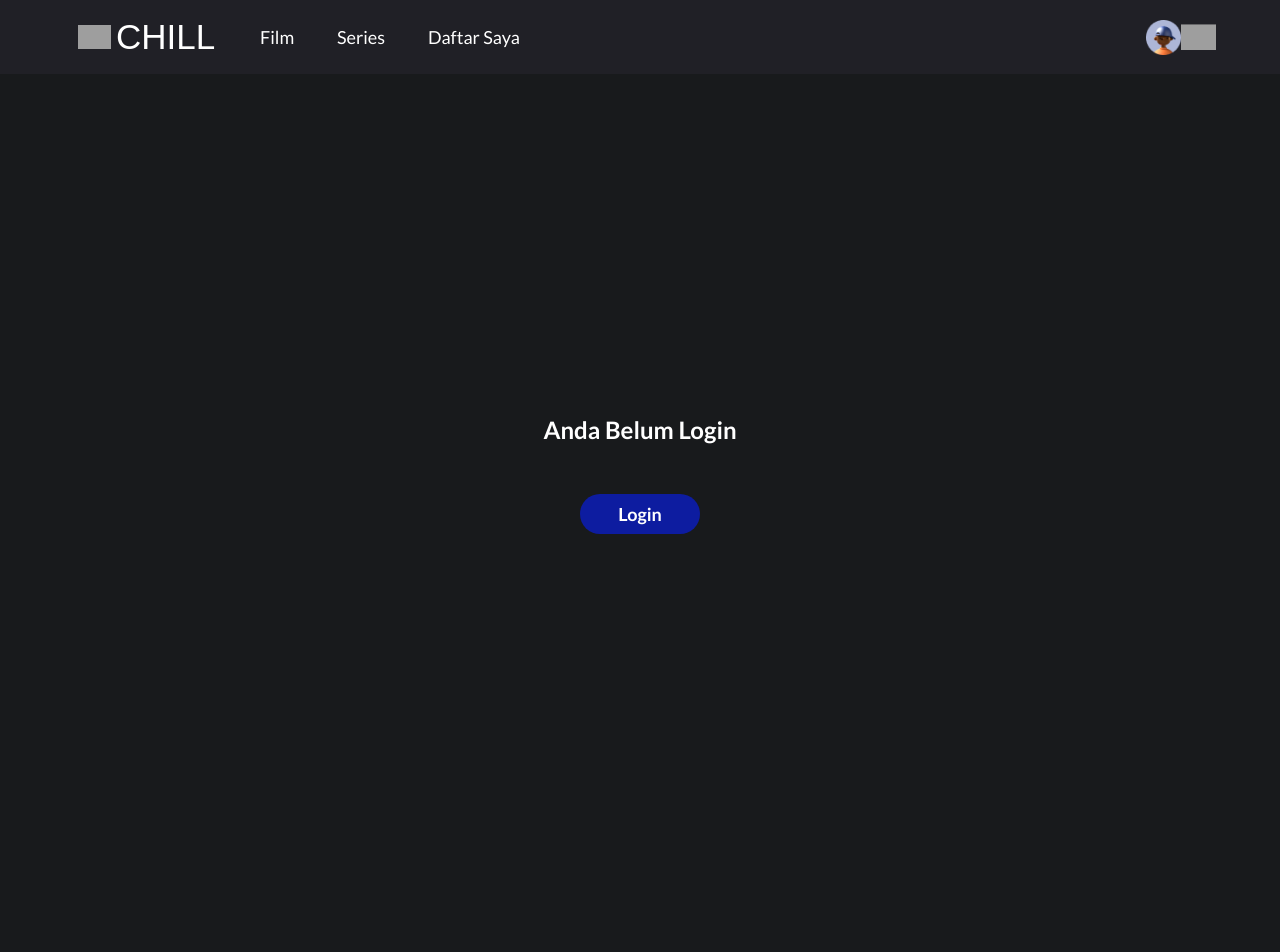
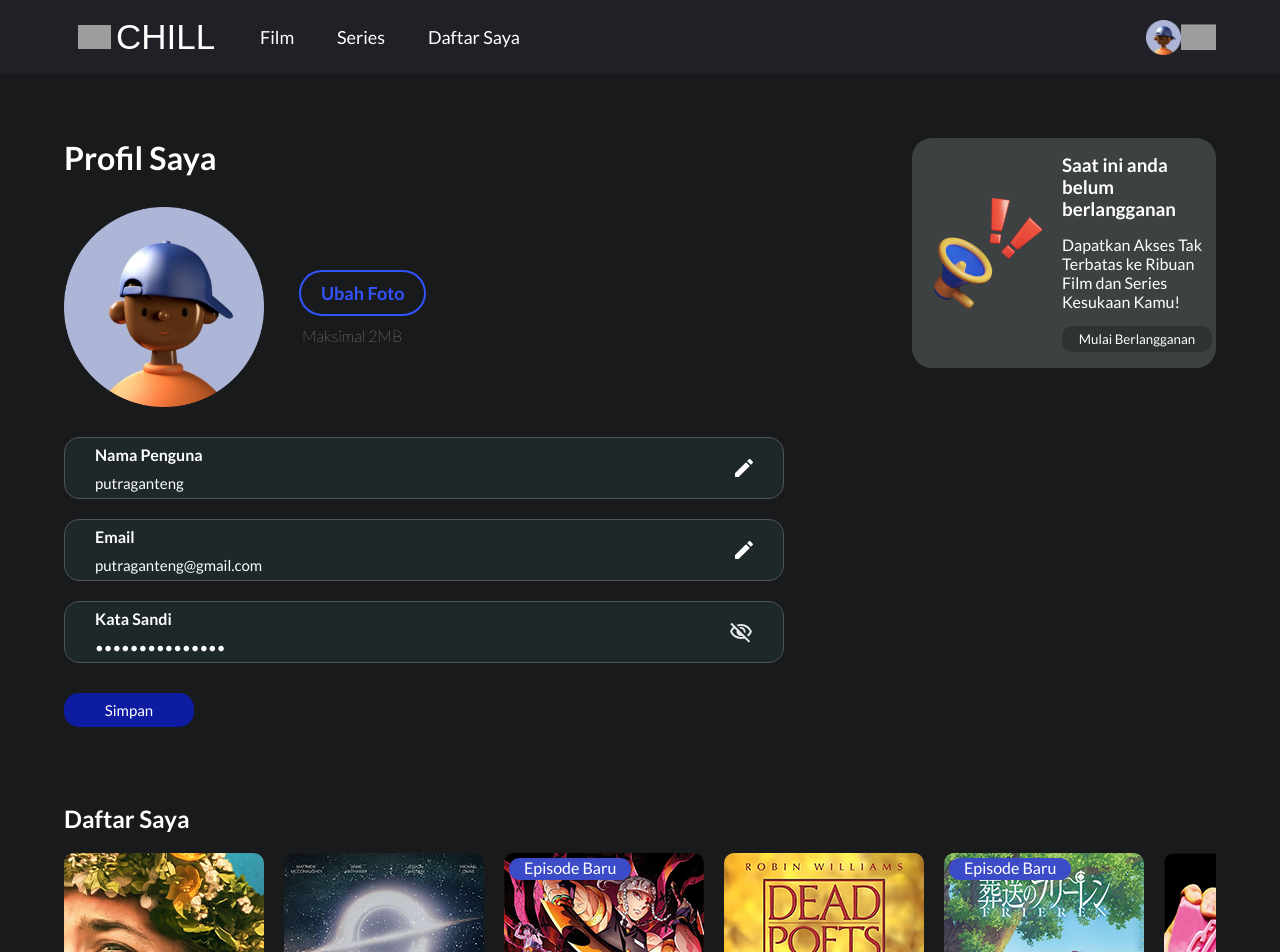
Before and after one commit to DittoAdrian/Chill_Movie_React, a React (Vite) app: page /homepage/profile in a window 1280 px wide. Shown: the top 952 px of the page. Before the commit the page ends 874 px from the top, so only its background shows below. Built offline with nearby package versions, Linux system fonts and the light colour scheme; grey boxes are pictures that could not be loaded; a web font is replaced by a local one.

Commit message:
feat : Page Daftar Saya

```diff
--- a/src/css/profile.module.css
+++ b/src/css/profile.module.css
@@ -10,9 +10,17 @@
   font-family: "Lato", sans-serif;
 }
 
+.containerBox{
+  display: flex;
+  flex-direction: column;
+  align-items: center;
+}
+
 .profileContainer {
   display: flex;
   flex-direction: row;
+  width: 100%;
+  justify-content: space-between;
 }
 /* ========= Login ========= */
 .loginContainer {
--- a/src/pages/profile.jsx
+++ b/src/pages/profile.jsx
@@ -6,12 +6,15 @@ import editIcon from '../assets/images/EditIcon.svg'
 import visibilityOff from '../assets/images/visibility_off.svg'
 import visibilityOn from '../assets/images/visibility_on.svg'
 import warningIcon from '../assets/images/warning.png'
+import Footer from '../components/Homepage/footer/footer';
+import TopRating from '../components/Homepage/list-film/top-rating'
 import useData from '../store/Data'
 
 const Profile = ()=>{
-    const {usersData,userLogin,updateUserById} = useData();
+    const {usersData,userLogin,updateUserById,moviesData} = useData();
     const [userData,setUserData] = useState(usersData.find((item)=>item.id === userLogin) || {username : '',email:'',password:''});
     const [hidePass,setHidePass] = useState(false)
+    const daftarSaya = moviesData.filter((item)=>{return item.trending && !item.watched}).reverse()
 
     const toggleUsername = (e)=>{
         const {username,email,password} = userData
@@ -36,6 +39,7 @@ const Profile = ()=>{
     }
 
     return (
+        <div className={style.containerBox}>
             <div className={style.profileContainer}>
             {userLogin ?
             <>
@@ -90,6 +94,7 @@ const Profile = ()=>{
                 </div>
             </>:
 
+            //    Login
             <div className={style.loginContainer}>
                 <h2>Anda Belum Login</h2>
                 <Link to='/login'>
@@ -97,6 +102,12 @@ const Profile = ()=>{
                 </Link>
             </div>}
             </div>
+            {userLogin &&
+                <TopRating
+                    title='Daftar Saya'
+                    data={daftarSaya}/>}
+            <Footer/>
+        </div>
     )
 }
 
--- a/src/store/Data.js
+++ b/src/store/Data.js
@@ -33,7 +33,7 @@ const useData = create((set)=>({
 
     updateUsersData : (data) =>set((state) => ({ usersData: [...state.usersData,{id : state.stateId+1, ...data } ] })),
 
-    userLogin : null,
+    userLogin : 1,
     updateUserLogin : (newuser) => set({ userLogin: newuser }),
 
     moviesData : [
```
Lines whose indentation alone changed are shown as unchanged.
